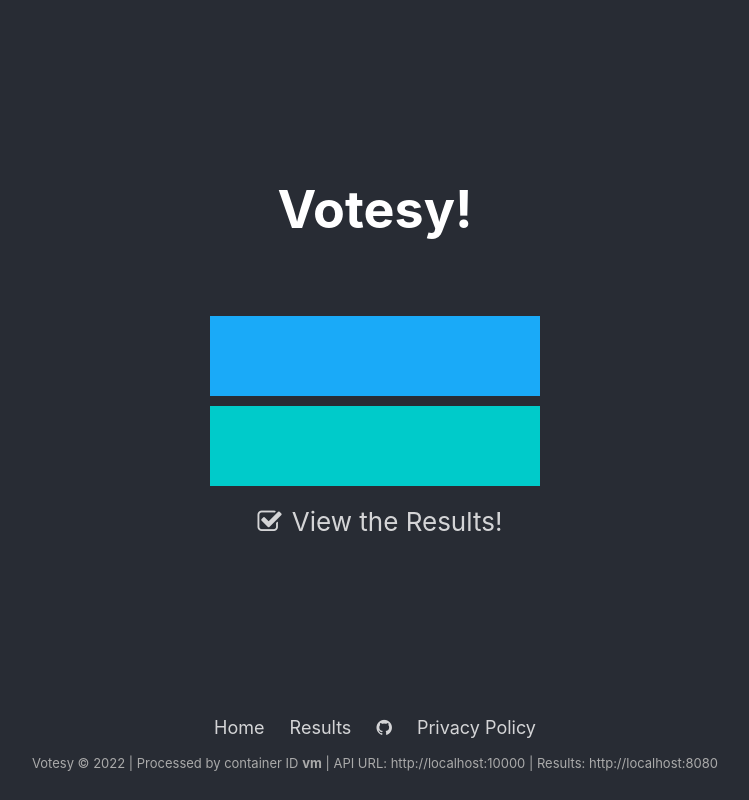
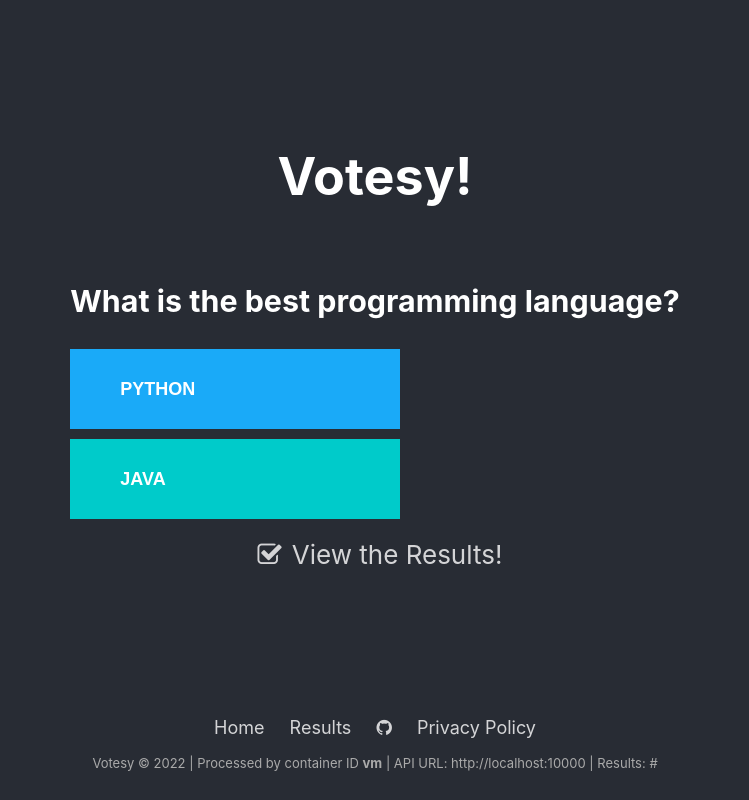
Before and after one commit to ckriutz/Votesy, a Flask app: page / in a window 1280 px wide. Shown: the whole page, without its empty margins (265-1014 px from the left). Run offline with Flask 3, Linux system fonts and the light colour scheme; data that the repository does not hold is empty; some libraries are stand-ins or nearby versions.

Commit message:
Updates to the API and the python flask app.

```diff
--- a/votesy-web/app.py
+++ b/votesy-web/app.py
@@ -1,38 +1,54 @@
-from flask import Flask, render_template, request
 import os
 import time
 import socket
 import json
 import requests
-import pika
+from flask import Flask, render_template
+
+# This application will get the current question from the API and display it to the user.
+# It will also allow the user to vote on the question and send the vote to the queue.
 
 hostname = socket.gethostname()
 
+# Get the environment variables
+# Connection string to the API
 connectionString = os.getenv('apiUrl', 'http://localhost:10000')
-resultsUrl = os.getenv('resultsURL', "http://localhost:8080")
-rabbitmqHost = os.getenv('rabbitmqHost', 'localhost')
+storageConnectionString = os.getenv('storageConnectionString')
+
+# Create a mock question object to use.
+question = {
+    "id": 1,
+    "text": "What is the best programming language?",
+    "answer1Text": "Python",
+    "answer1Id": 1,
+    "answer2Text": "Java",
+    "answer2Id": 2,
+    "answer3Text": "C#",
+    "answer3Id": 3,
+    "answer4Text": "JavaScript",
+    "answer4Id": 4,
+}
 
 app = Flask(__name__)
 
 @app.route("/", methods=['POST','GET'])
 def main():
     vote = None
-    print(connectionString + '/question/current')
-    x = requests.get('http://host.docker.internal:10000/question/current', verify=False)
-    print(x.json())
-    question = x.json()
-    if request.method == 'POST':
-        # This is where we send it to queue storage.
-        vote = request.form['vote']
-        message = {"questionId": question['id'], "answerId" : vote}
-        sendMessage(json.dumps(message))
+    print(connectionString + '/questions/current')
+    #x = requests.get(connectionString + '/questions/current', verify=False)
+    #print(x.json())
+    #question = x.json()
+    #if request.method == 'POST':
+    #    # This is where we send it to queue storage.
+    #    vote = request.form['vote']
+    #    message = {"questionId": question['id'], "answerId" : vote}
+    #    sendMessage(json.dumps(message))
 
     return render_template("index.html",
         hostname = hostname,
         question = question,
         connectionString = connectionString,
-        vote = vote,
-        resultsUrl = resultsUrl)
+        vote = vote)
 
 @app.route("/health/readiness", methods=['GET'])
 def readiness():
@@ -52,20 +68,20 @@
     resp = {"status_code":200}
     return json.dumps(resp)
 
-def sendMessage(message):
-    credentials = pika.PlainCredentials('guest', 'guest')
-    connection_params = pika.ConnectionParameters(host=rabbitmqHost, port=5672, credentials=credentials)
+#def sendMessage(message):
+#    credentials = pika.PlainCredentials('guest', 'guest')
+#    connection_params = pika.ConnectionParameters(host=rabbitmqHost, port=5672, credentials=credentials)
 
-    connection = pika.BlockingConnection(connection_params)
-    channel = connection.channel()
+#    connection = pika.BlockingConnection(connection_params)
+#    channel = connection.channel()
 
-    exchange_name = 'vote-queue'
-    routing_key = '/'
+#    exchange_name = 'vote-queue'
+#    routing_key = '/'
 
-    channel.basic_publish(exchange=exchange_name, routing_key=routing_key, body=message)
-    print(f"Sent: '{message}'")
+#    channel.basic_publish(exchange=exchange_name, routing_key=routing_key, body=message)
+#    print(f"Sent: '{message}'")
 
-    connection.close()
+#    connection.close()
 
 
 if __name__ == "__main__":
--- a/votesy-web/templates/index.html
+++ b/votesy-web/templates/index.html
@@ -20,7 +20,7 @@
                     </form>
                 </div>
             </div>
-            <a class="results" href={{resultsUrl}}><i class="fa fa-check-square-o" aria-hidden="true"></i>View the Results!</a>
+            <a class="results" href=#><i class="fa fa-check-square-o" aria-hidden="true"></i>View the Results!</a>
         </header>
         <footer class="App-footer">
             <ul class="list-inline">
@@ -29,7 +29,7 @@
                 <li class="list-inline-item"><a href="https://github.com/ckriutz/Votesy"><i class="fa fa-github" aria-hidden="true"></i></a></li>
                 <li class="list-inline-item"><a href="#">Privacy Policy</a></li>
             </ul>
-            <p class="copyright">Votesy © 2022 | Processed by container ID <b>{{hostname}}</b> | API URL: {{connectionString}} | Results: {{resultsUrl}}</p>
+            <p class="copyright">Votesy © 2022 | Processed by container ID <b>{{hostname}}</b> | API URL: {{connectionString}} | Results: #</p>
         </footer>
     </div>
 
```
Also changed, not shown: votesy-web/requirements.txt (+369 -4 lines), votesy-web/README.MD (added), 2 other files.
